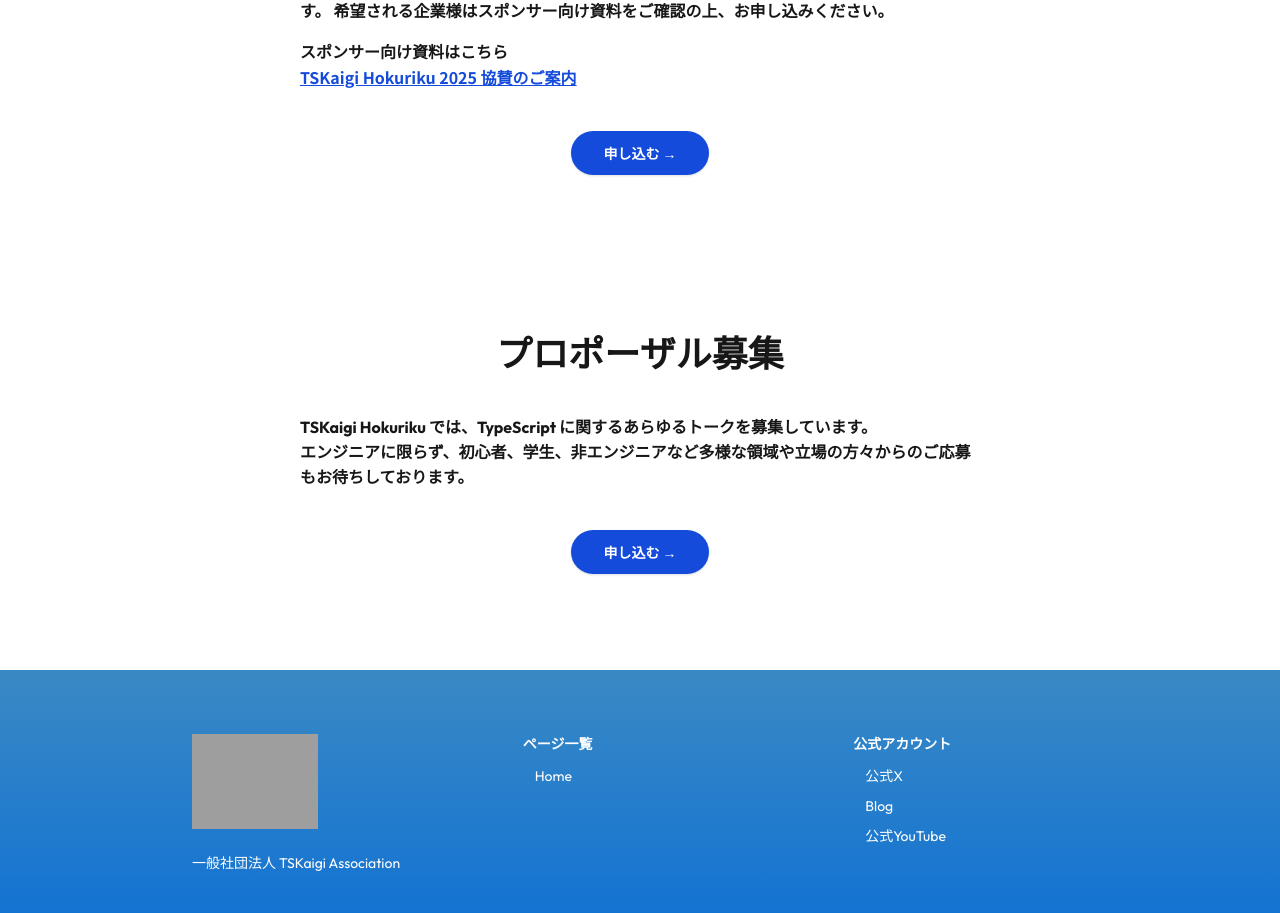
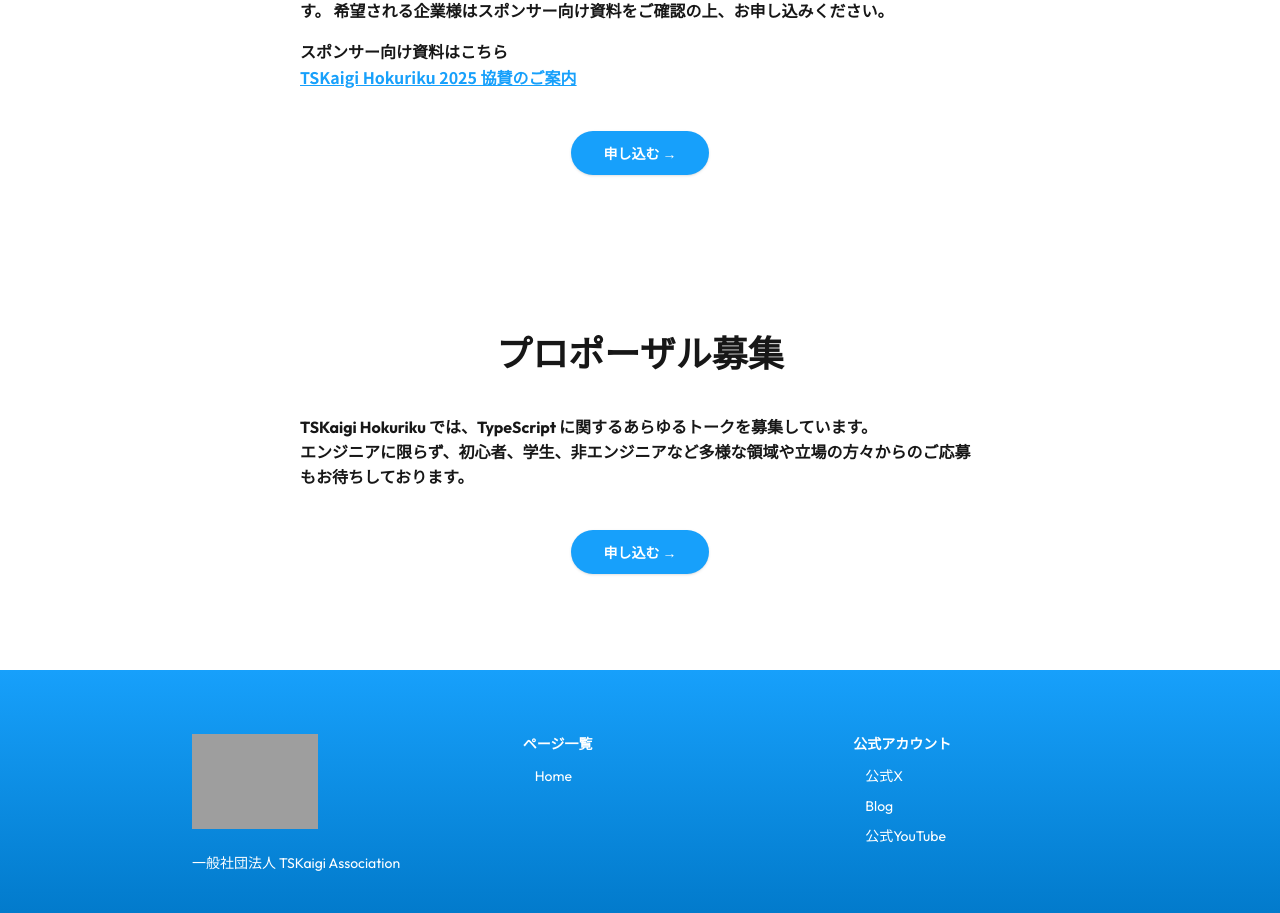
Before and after one commit to tskaigi/hokuriku-web-site, a Next.js app: page / in a window 1280 px wide. Shown: the part 1170-2083 px from the top of the page. Built offline with nearby package versions, Linux system fonts and the light colour scheme; grey boxes are pictures that could not be loaded.

Commit message:
feat: header

```diff
--- a/src/app/globals.css
+++ b/src/app/globals.css
@@ -3,7 +3,7 @@
 :root {
   --background: #ffffff;
   --foreground: #171717;
-  --primary: #144bdb;
+  --primary: #17a0fb;
 }
 
 @theme inline {
@@ -21,5 +21,13 @@
 }
 
 footer {
-  background: linear-gradient(180deg, #3a89c4 0%, #1071d3 100%);
+  background: linear-gradient(180deg, #17a0fb 0%, #0077c7 100%);
 }
+
+@utility hoge {
+  @apply bg-amber-400;
+}
+
+.fuga {
+  @apply bg-amber-400;
+}
--- a/src/app/page.tsx
+++ b/src/app/page.tsx
@@ -6,7 +6,7 @@
   return (
     <main className="overflow-x-hidden">
       {/* ヒーローセクション */}
-      <section>
+      <section id="hero">
         <Image
           src="/hero.png"
           alt="TSKaigi Hokurikuのメインビジュアル"
--- a/src/components/header.tsx
+++ b/src/components/header.tsx
@@ -1,9 +1,10 @@
 "use client";
 
+import { cn } from "@/lib/utils";
 import { Menu } from "lucide-react";
 import Image from "next/image";
 import Link from "next/link";
-import { useState } from "react";
+import { useEffect, useState } from "react";
 import {
   Sheet,
   SheetContent,
@@ -33,9 +34,35 @@
 
 export const Header = () => {
   const [isDrawerOpen, setIsDrawerOpen] = useState(false);
+  const [isVisible, setIsVisible] = useState(false);
+
+  useEffect(() => {
+    const heroSection = document.getElementById("hero");
+
+    if (!heroSection) return;
+
+    const observer = new IntersectionObserver(([entry]) => {
+      if (!entry.isIntersecting) {
+        setIsVisible(true);
+      } else {
+        setIsVisible(false);
+      }
+    });
+
+    observer.observe(heroSection);
+
+    return () => {
+      observer.disconnect();
+    };
+  }, []);
 
   return (
-    <header className="fixed z-50 flex w-full items-center justify-between p-4 md:px-6">
+    <header
+      className={cn(
+        "fixed z-50 flex w-full items-center justify-between p-4 duration-300 md:px-6",
+        isVisible ? "translate-y-0" : "-translate-y-full",
+      )}
+    >
       <Link href="/" className="text-xl font-bold text-blue-600">
         <Image
           src="/logo.svg"
```
